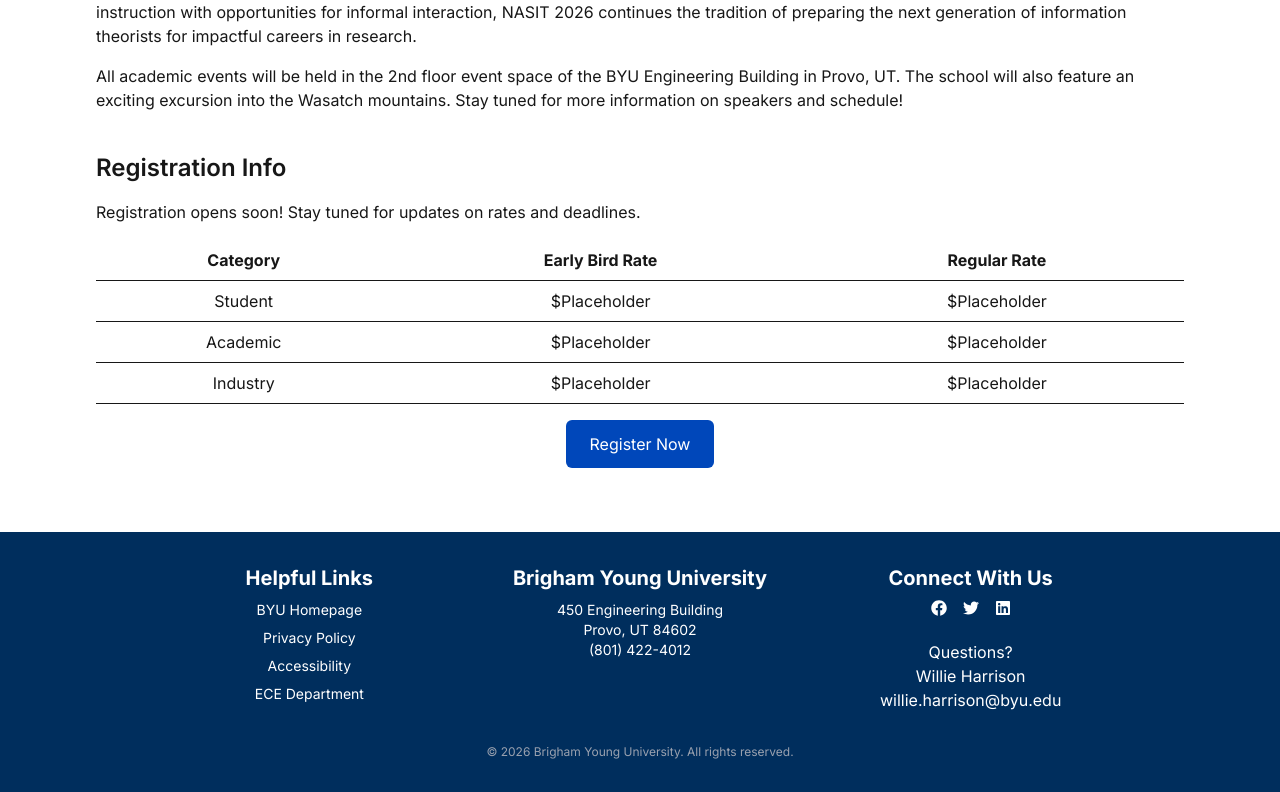
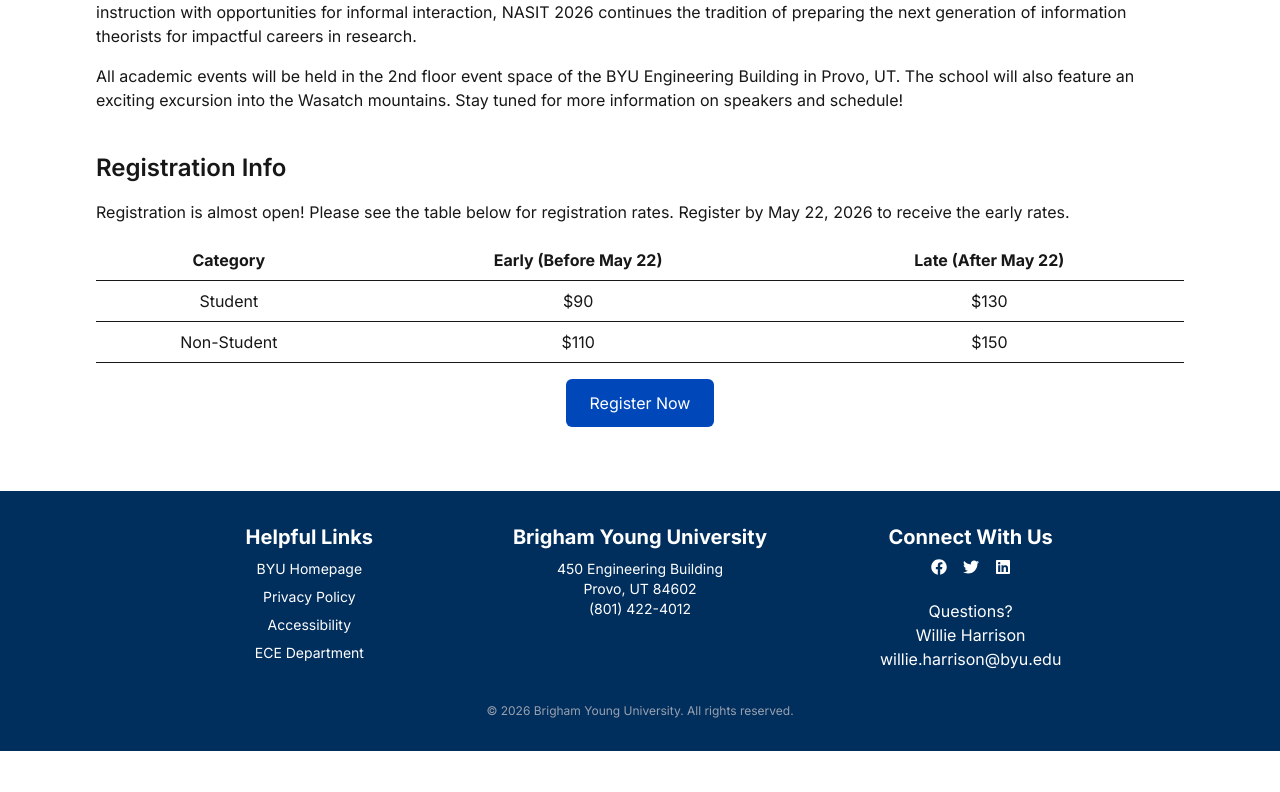
Before and after one commit to BYU-ECE-Software/NASIT2026, a Next.js app: page / in a window 1280 px wide. Shown: the part 824-1616 px from the top of the page. After the commit the page ends 1575 px from the top, so only its background shows below. Built offline with nearby package versions, Linux system fonts and the light colour scheme.

Commit message:
Update registration table, and Dr Wesel's link

```diff
--- a/app/page.tsx
+++ b/app/page.tsx
@@ -54,24 +54,28 @@ export default function HomePage() {
 
         <Section title = "Registration Info" >
           <p>
-            Registration opens soon! Stay tuned for updates on rates
-            and deadlines.
+            Registration is almost open! Please see the table below for registration rates. Register by May 22, 2026 to receive the early rates.
           </p>
           <table className="w-full text-center border-collapse">
             <thead>
               <tr>
                 <th className="border-b p-2">Category</th>
-                <th className="border-b p-2">Early Bird Rate</th>
-                <th className="border-b p-2">Regular Rate</th>
+                <th className="border-b p-2">Early (Before May 22) </th>
+                <th className="border-b p-2">Late (After May 22) </th>
               </tr>
             </thead>
             <tbody>
               <tr>
                 <td className="border-b p-2">Student</td>
-                <td className="border-b p-2">$Placeholder</td>
-                <td className="border-b p-2">$Placeholder</td>
+                <td className="border-b p-2">$90</td>
+                <td className="border-b p-2">$130</td>
               </tr>
               <tr>
+                <td className="border-b p-2">Non-Student</td>
+                <td className="border-b p-2">$110</td>
+                <td className="border-b p-2">$150</td>
+              </tr>
+              {/* <tr>
                 <td className="border-b p-2">Academic</td>
                 <td className="border-b p-2">$Placeholder</td>
                 <td className="border-b p-2">$Placeholder</td>
@@ -80,7 +84,7 @@ export default function HomePage() {
                 <td className="border-b p-2">Industry</td>
                 <td className="border-b p-2">$Placeholder</td>
                 <td className="border-b p-2">$Placeholder</td>
-              </tr>
+              </tr> */}
             </tbody>
           </table>
           <div className="text-center">
--- a/data/speakers.ts
+++ b/data/speakers.ts
@@ -87,6 +87,6 @@ export const speakers: Speaker[] = [
       affiliation: "University of California, Los Angeles",
       image: "/images/speakers/rick_wesel.jpg",
       bio: "Richard D. Wesel received Bachelor of Science and Master of Science degrees in Electrical Engineering from the Massachusetts Institute of Technology in 1989. He received the Ph.D degree in Electrical Engineering from Stanford in 1996. He is a Professor with the UCLA Electrical and Computer Engineering Department and is the Associate Dean for Academic and Student Affairs for the UCLA Henry Samueli School of Engineering and Applied Science. As Associate Dean, he has pioneered new approaches to effective undergraduate advising by faculty, universal peer mentoring for undergraduates, and the development of a community of practice among instructors to improve teaching and learning in engineering. His research is in the area of communication theory with particular interest in low-density parity-check coding, short-blocklength communication with feedback, and coding for storage. He has received the National Science Foundation (NSF) CAREER Award, an Okawa Foundation award for research in information theory and telecommunications, and the Excellence in Teaching Award from the Samueli School of Engineering. Wesel has served as Associate Editor for Coding and Coded Modulation for the IEEE Transactions on Communications and is currently an Associate Editor for Coding Techniques for the IEEE Transactions on Information Theory. He is a Fellow of the IEEE." ,
-      link: "https://www.ee.ucla.edu/faculty/rick-wesel/",
+      link: "https://www.ee.ucla.edu/richard-wesel/",
     },
 ];
```
Also changed, not shown: 1 other file (tests, documents, lock files or other folders).
